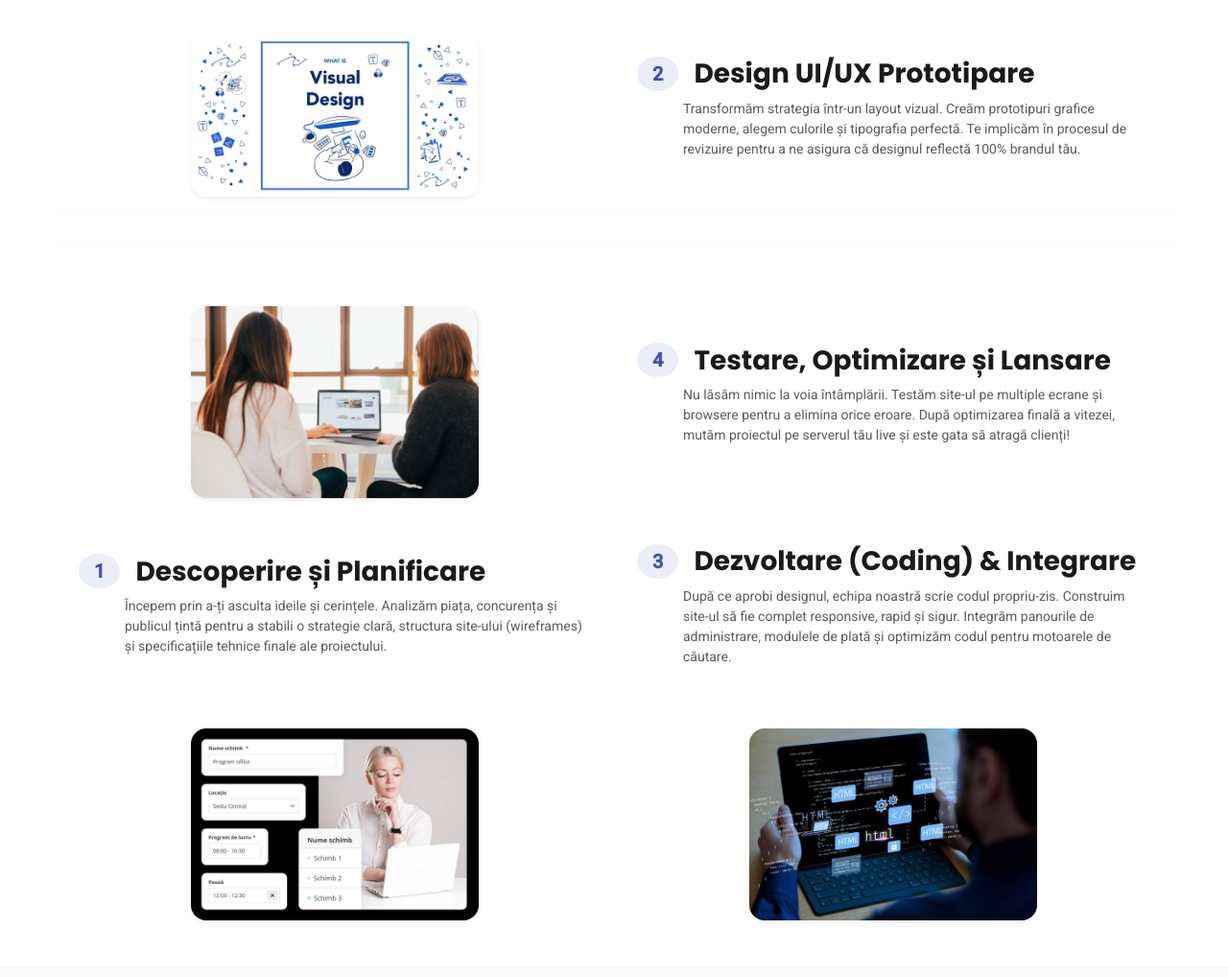
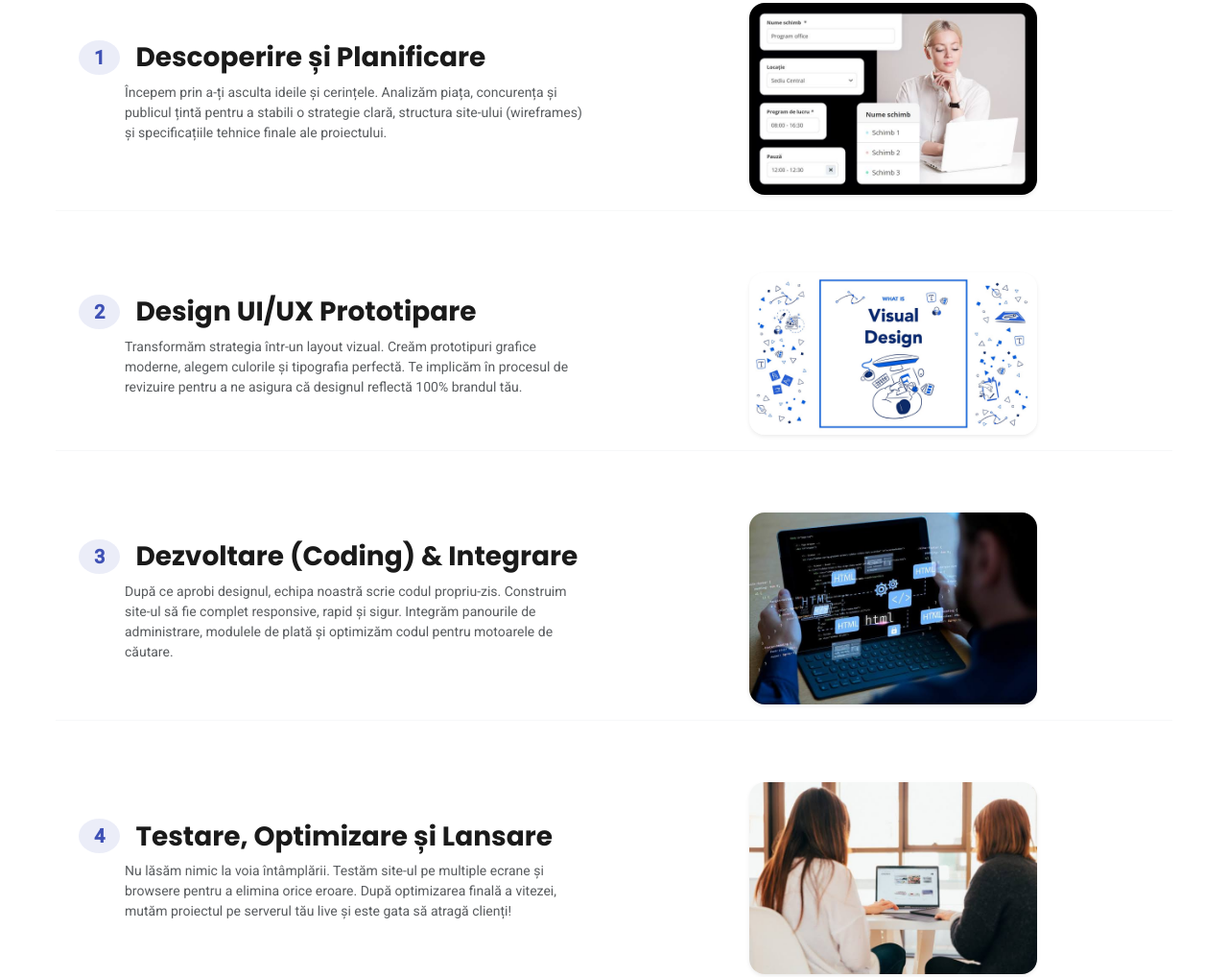
Before and after one commit to granicivictoria/Vica, a plain HTML site: page vica/process.html in a window 1280 px wide. Shown: the part 336-1354 px from the top of the page at 96% size. Drawn offline with nearby package versions, Linux system fonts and the light colour scheme.

Commit message:
Update process.html

```diff
--- a/vica/process.html
+++ b/vica/process.html
@@ -3,10 +3,10 @@
 <head>
     <meta charset="UTF-8">
     <meta name="viewport" content="width=device-width, initial-scale=1.0">
-    <title>Proces | Creative Lab</title>
+    <title> Creative Lab</title>
     <meta name="description" content="Află cum lucrăm la Creative Lab. Procesul nostru pas cu pas de la idee la lansarea proiectului tău web.">
 
-    <!-- Google Fonts & Bootstrap -->
+
     <link href="https://fonts.googleapis.com/css2?family=Poppins:wght@400;600;700&family=Roboto:wght@400;500&display=swap" rel="stylesheet">
     <link href="https://cdn.jsdelivr.net/npm/bootstrap@5.3.3/dist/css/bootstrap.min.css" rel="stylesheet">
     <link rel="stylesheet" href="https://cdn.jsdelivr.net/npm/bootstrap-icons@1.11.3/font/bootstrap-icons.min.css">
@@ -14,7 +14,7 @@
 </head>
 <body>
 
-    <!-- NAVBAR -->
+
     <nav class="navbar navbar-expand-lg navbar-dark fixed-top custom-navbar">
         <div class="container">
             <a class="navbar-brand fw-bold d-flex align-items-center" href="index.html">
@@ -37,7 +37,7 @@
         </div>
     </nav>
 
-    <!-- HEADER PAGINĂ PROCES (Indigo Oficial #3F51B5) -->
+
     <header class="bg-custom-indigo text-white text-center py-5 mt-2">
         <div class="container py-3">
             <h1 class="fw-bold mb-2">Procesul Nostru de Lucru</h1>
@@ -45,29 +45,26 @@
         </div>
     </header>
 
-    <!-- SECȚIUNEA FLUXULUI DE LUCRU (Pași cronologici) -->
+
     <section class="py-5 bg-white">
         <div class="container">
             <div class="row g-5 align-items-center">
 
-                <!-- Pasul 1 -->
-                <div class="col-lg-6 order-2 order-lg-1">
+
+                <div class="col-lg-6">
                     <div class="d-flex align-items-center mb-2">
                         <span class="badge bg-indigo-subtle text-indigo rounded-circle px-3 py-2 fw-bold fs-5 me-3">1</span>
                         <h3 class="fw-bold mb-0">Descoperire și Planificare</h3>
                     </div>
                     <p class="text-muted small ps-5">Începem prin a-ți asculta ideile și cerințele. Analizăm piața, concurența și publicul țintă pentru a stabili o strategie clară, structura site-ului (wireframes) și specificațiile tehnice finale ale proiectului.</p>
                 </div>
-                <div class="col-lg-6 order-1 order-lg-2 text-center">
-                    <img src="img\plan.jpg" width="300"  alt="Planificare" class="img-fluid rounded-4 shadow-sm">
+                <div class="col-lg-6 text-center">
+                    <img src="img\plan.jpg" width="300" alt="Planificare" class="img-fluid rounded-4 shadow-sm">
                 </div>
 
                 <div class="col-12 my-3 border-bottom opacity-25"></div>
 
-                <!-- Pasul 2 -->
-                <div class="col-lg-6 text-center">
-                    <img src="img\67.jpg"  width="300" alt="Design Vizual" class="img-fluid rounded-4 shadow-sm">
-                </div>
+
                 <div class="col-lg-6">
                     <div class="d-flex align-items-center mb-2">
                         <span class="badge bg-indigo-subtle text-indigo rounded-circle px-3 py-2 fw-bold fs-5 me-3">2</span>
@@ -75,27 +72,27 @@
                     </div>
                     <p class="text-muted small ps-5">Transformăm strategia într-un layout vizual. Creăm prototipuri grafice moderne, alegem culorile și tipografia perfectă. Te implicăm în procesul de revizuire pentru a ne asigura că designul reflectă 100% brandul tău.</p>
                 </div>
+                <div class="col-lg-6 text-center">
+                    <img src="img\67.jpg" width="300" alt="Design Vizual" class="img-fluid rounded-4 shadow-sm">
+                </div>
 
                 <div class="col-12 my-3 border-bottom opacity-25"></div>
 
-                <!-- Pasul 3 -->
-                <div class="col-lg-6 order-2 order-lg-1">
+
+                <div class="col-lg-6">
                     <div class="d-flex align-items-center mb-2">
                         <span class="badge bg-indigo-subtle text-indigo rounded-circle px-3 py-2 fw-bold fs-5 me-3">3</span>
                         <h3 class="fw-bold mb-0">Dezvoltare (Coding) & Integrare</h3>
                     </div>
                     <p class="text-muted small ps-5">După ce aprobi designul, echipa noastră scrie codul propriu-zis. Construim site-ul să fie complet responsive, rapid și sigur. Integrăm panourile de administrare, modulele de plată și optimizăm codul pentru motoarele de căutare.</p>
                 </div>
-                <div class="col-lg-6 order-1 order-lg-2 text-center">
-                    <img src="img\DezvoltareWeb.jpg" width="300"  alt="Dezvoltare Web" class="img-fluid rounded-4 shadow-sm">
+                <div class="col-lg-6 text-center">
+                    <img src="img\DezvoltareWeb.jpg" width="300" alt="Dezvoltare Web" class="img-fluid rounded-4 shadow-sm">
                 </div>
 
                 <div class="col-12 my-3 border-bottom opacity-25"></div>
 
-                <!-- Pasul 4 -->
-                <div class="col-lg-6 text-center">
-                    <img src="img\68.jpg"  width="300" alt="Lansare Proiect" class="img-fluid rounded-4 shadow-sm">
-                </div>
+
                 <div class="col-lg-6">
                     <div class="d-flex align-items-center mb-2">
                         <span class="badge bg-indigo-subtle text-indigo rounded-circle px-3 py-2 fw-bold fs-5 me-3">4</span>
@@ -103,12 +100,15 @@
                     </div>
                     <p class="text-muted small ps-5">Nu lăsăm nimic la voia întâmplării. Testăm site-ul pe multiple ecrane și browsere pentru a elimina orice eroare. După optimizarea finală a vitezei, mutăm proiectul pe serverul tău live și este gata să atragă clienți!</p>
                 </div>
+                <div class="col-lg-6 text-center">
+                    <img src="img\68.jpg" width="300" alt="Lansare Proiect" class="img-fluid rounded-4 shadow-sm">
+                </div>
 
             </div>
         </div>
     </section>
 
-    <!-- CALL TO ACTION (Roz Neon) -->
+
     <section class="py-5 bg-light text-center">
         <div class="container py-2">
             <h2 class="fw-bold mb-2">Vrei să pornim acest proces împreună?</h2>
@@ -117,7 +117,6 @@
         </div>
     </section>
 
-    <!-- FOOTER -->
     <footer class="py-4 bg-dark text-white opacity-90">
         <div class="container text-center">
             <p class="mb-0 small">© 2026 Creative Lab. Toate drepturile rezervate. Elaborat de Granici Victoria.</p>
```
